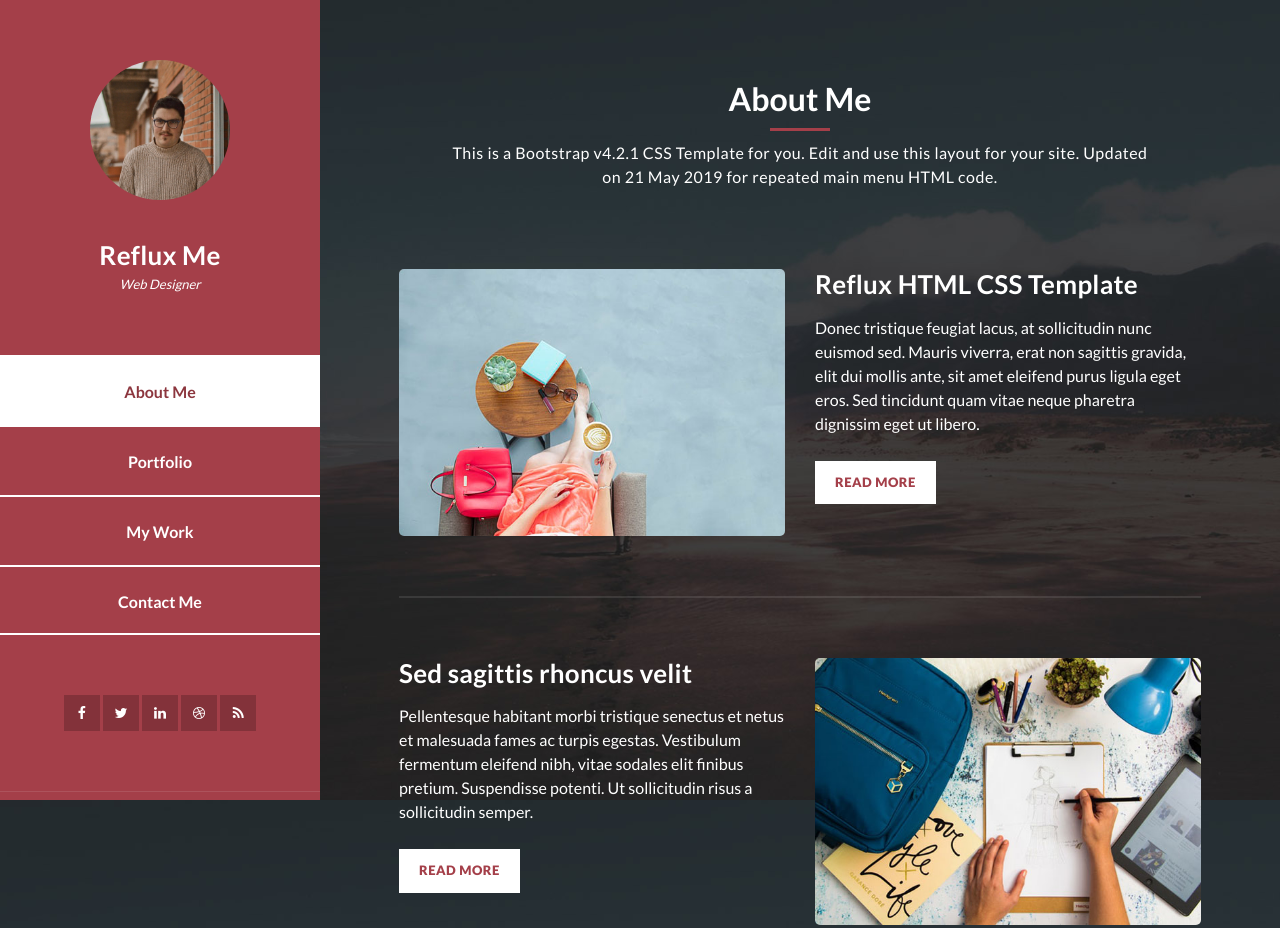
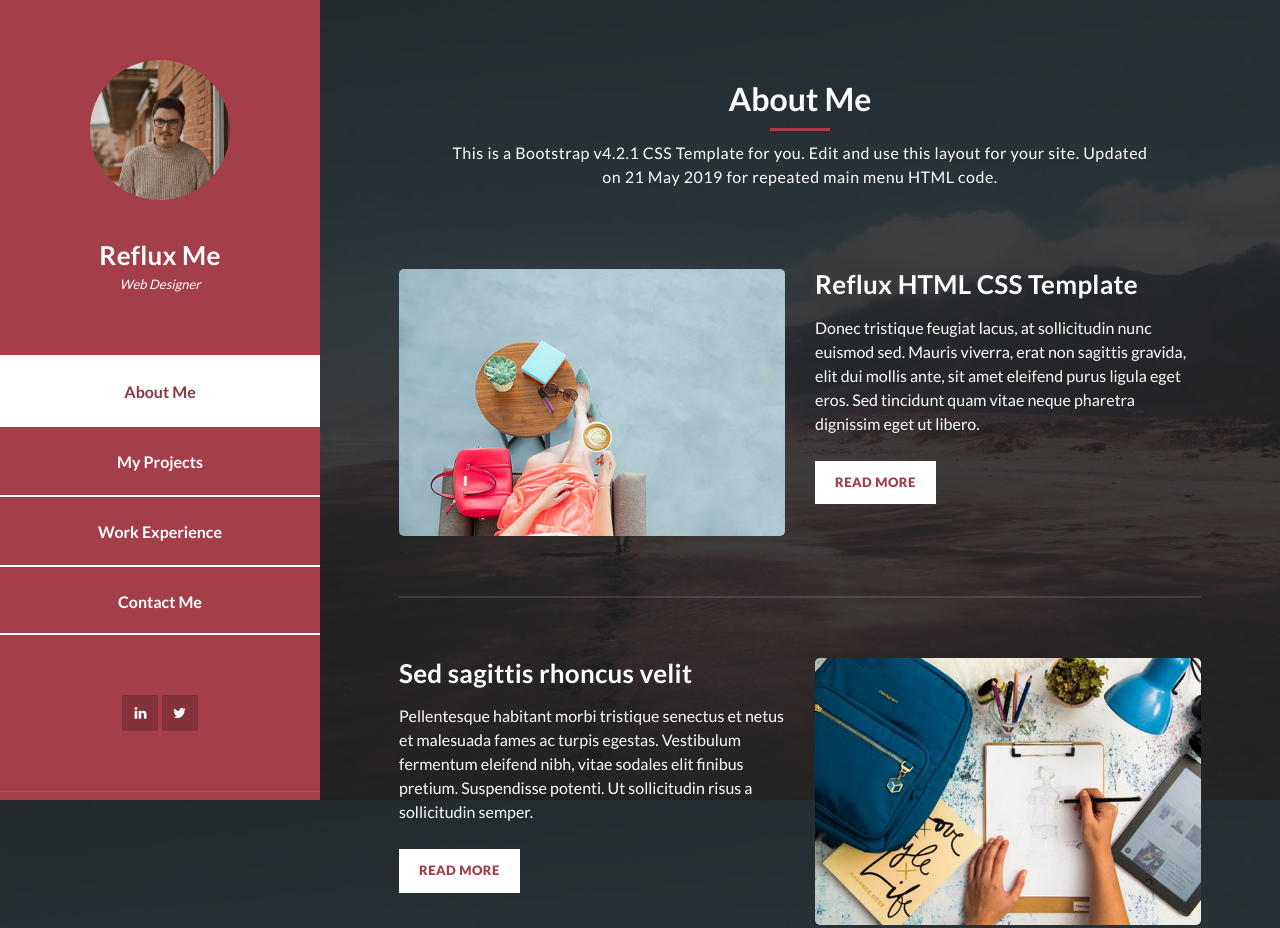
Before and after one commit to Enriranjan/Enriranjan.github.io, a plain HTML site: page index.html in a window 1280 px wide. Shown: the top 928 px of the page. Drawn offline with Linux system fonts and the light colour scheme.

Commit message:
Update main menu and rrss

```diff
--- a/index.html
+++ b/index.html
@@ -46,29 +46,18 @@ https://templatemo.com/tm-531-reflux
             <nav class="main-nav" role="navigation">
               <ul class="main-menu">
                 <li><a href="#section1">About Me</a></li>
-                <li><a href="#section2">Portfolio</a></li>
-                <li><a href="#section3">My Work</a></li>
+                <li><a href="#section2">My Projects</a></li>
+                <li><a href="#section3">Work Experience</a></li>
                 <li><a href="#section4">Contact Me</a></li>
               </ul>
             </nav>
             <div class="social-network">
               <ul class="soial-icons">
                 <li>
-                  <a href="https://fb.com/templatemo"
-                    ><i class="fa fa-facebook"></i
-                  ></a>
+                  <a href="#"><i class="fa fa-linkedin"></i></a>
                 </li>
                 <li>
                   <a href="#"><i class="fa fa-twitter"></i></a>
-                </li>
-                <li>
-                  <a href="#"><i class="fa fa-linkedin"></i></a>
-                </li>
-                <li>
-                  <a href="#"><i class="fa fa-dribbble"></i></a>
-                </li>
-                <li>
-                  <a href="#"><i class="fa fa-rss"></i></a>
                 </li>
               </ul>
             </div>
```
